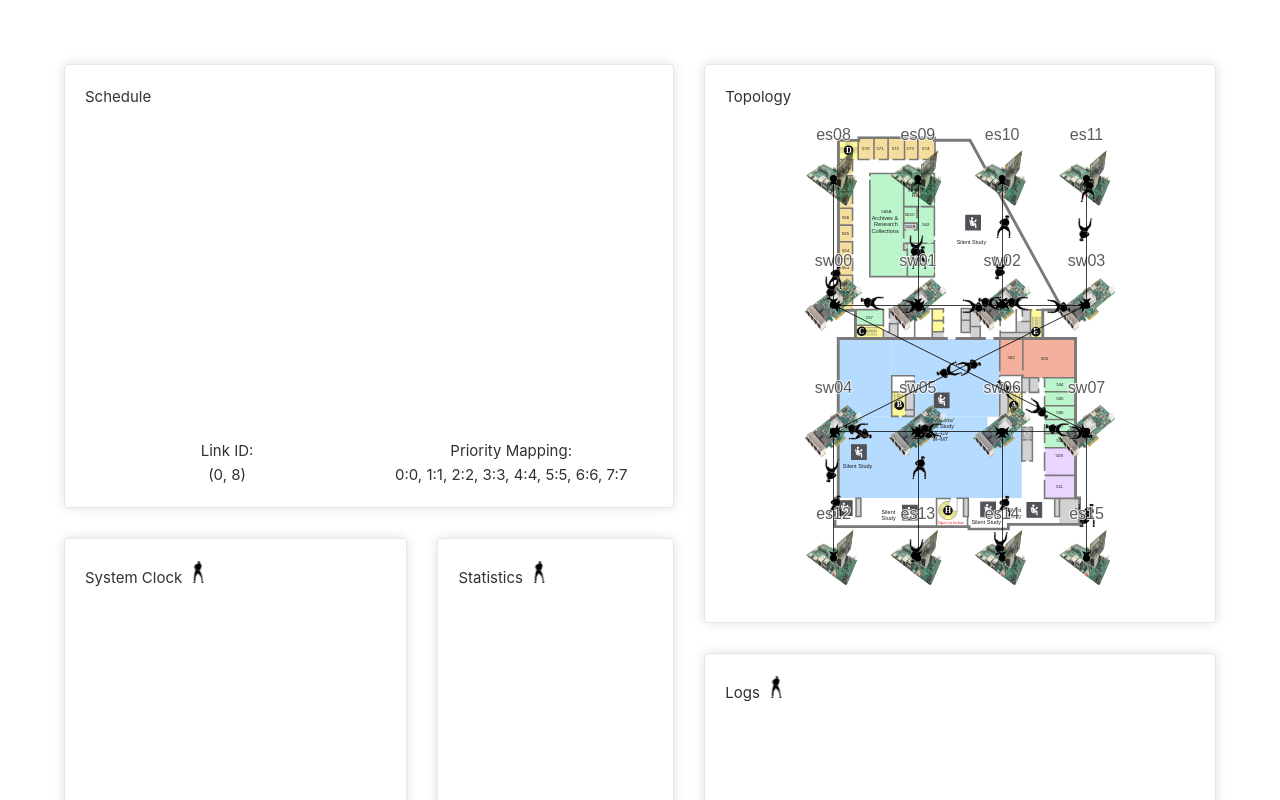
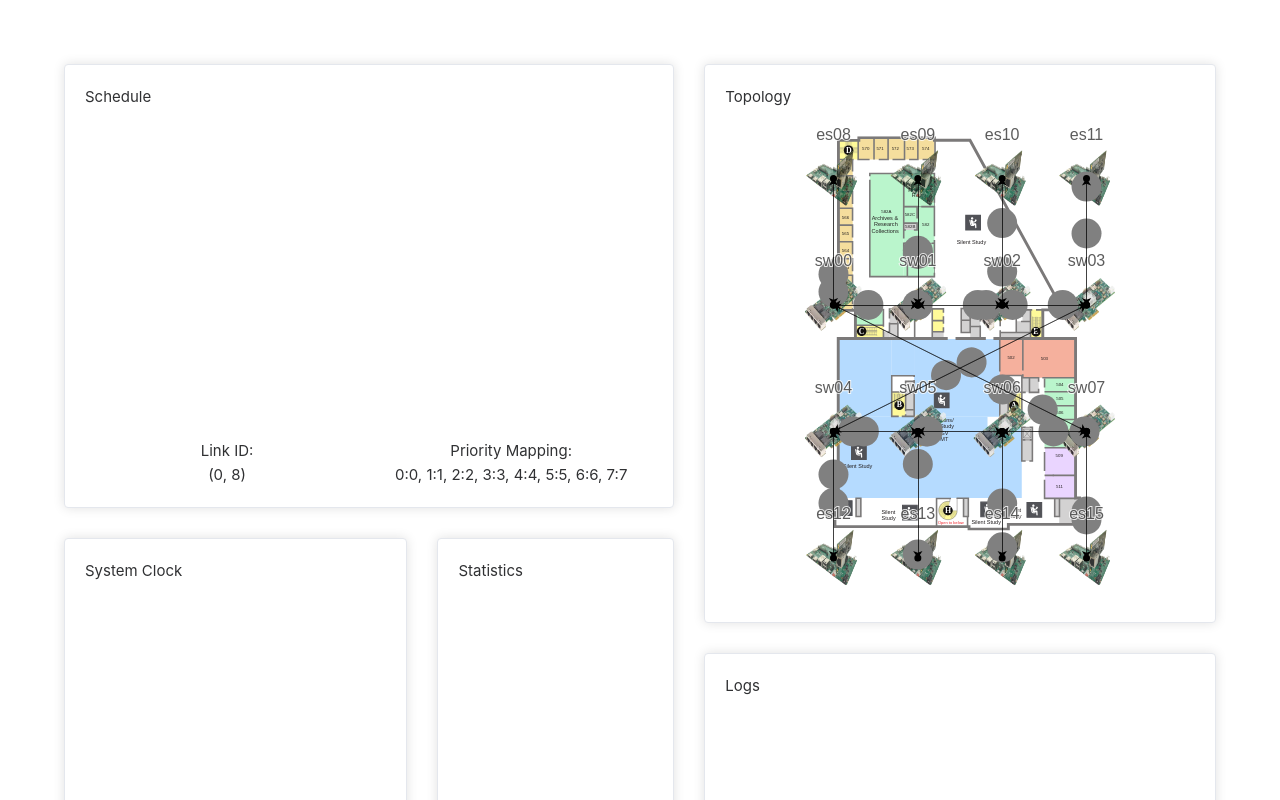
Before and after one commit to AmyangXYZ/VisTSN, a Vue app: page / in a window 1280 px wide. Shown: the top 800 px of the page. Built offline with nearby package versions, Linux system fonts and the light colour scheme; no server answers.

Commit message:
remove zhiyin

```diff
--- a/src/components/EventLogs.vue
+++ b/src/components/EventLogs.vue
@@ -2,7 +2,8 @@
 
 <template>
   <el-card>
-    Logs <img height="24" src="@/assets/zhiyin-fast.gif"/>
+    Logs
+    <!-- <img height="24" src="@/assets/zhiyin-fast.gif"/> -->
     <div class="chart"></div>
   </el-card>
 </template>
--- a/src/components/NetworkStatistics.vue
+++ b/src/components/NetworkStatistics.vue
@@ -3,7 +3,7 @@
 <template>
   <el-card>
     Statistics
-    <img height="24" src="@/assets/zhiyin-fast.gif"/>
+    <!-- <img height="24" src="@/assets/zhiyin-fast.gif"/> -->
     <div class="chart"></div>
   </el-card>
 </template>
--- a/src/components/SystemClock.vue
+++ b/src/components/SystemClock.vue
@@ -3,7 +3,7 @@
 <template>
   <el-card>
     System Clock
-    <img height="24" src="@/assets/zhiyin-fast.gif"/>
+    <!-- <img height="24" src="@/assets/zhiyin-fast.gif"/> -->
     <div class="chart"></div>
   </el-card>
 </template>
--- a/src/hooks/useGCLData.ts
+++ b/src/hooks/useGCLData.ts
@@ -56,7 +56,7 @@ export function useGCLData() {
         return start;
       });
       // Set up chart options
-      const options: echarts.EChartOption = {
+      const options: echarts.EChartsOption = {
         tooltip: {
           position: 'top'
         },
--- a/src/hooks/useTopology.ts
+++ b/src/hooks/useTopology.ts
@@ -40,7 +40,7 @@ export function useTopology() {
             delay: () => {
               return Math.random() * 2000
             },
-            symbol: 'image://' + zhiyin,
+            // symbol: 'image://' + zhiyin,
             symbolSize: 30,
             trailLength: 0,
             loop: true
```
